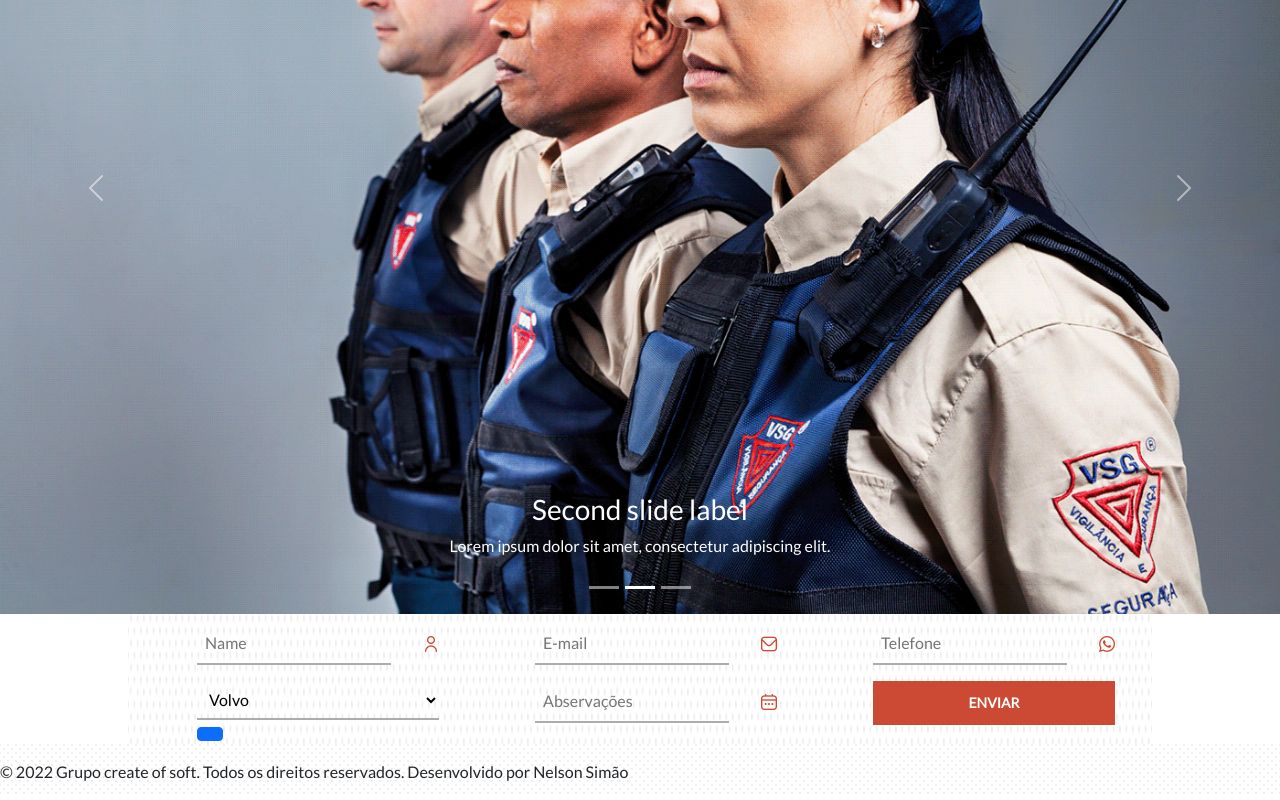
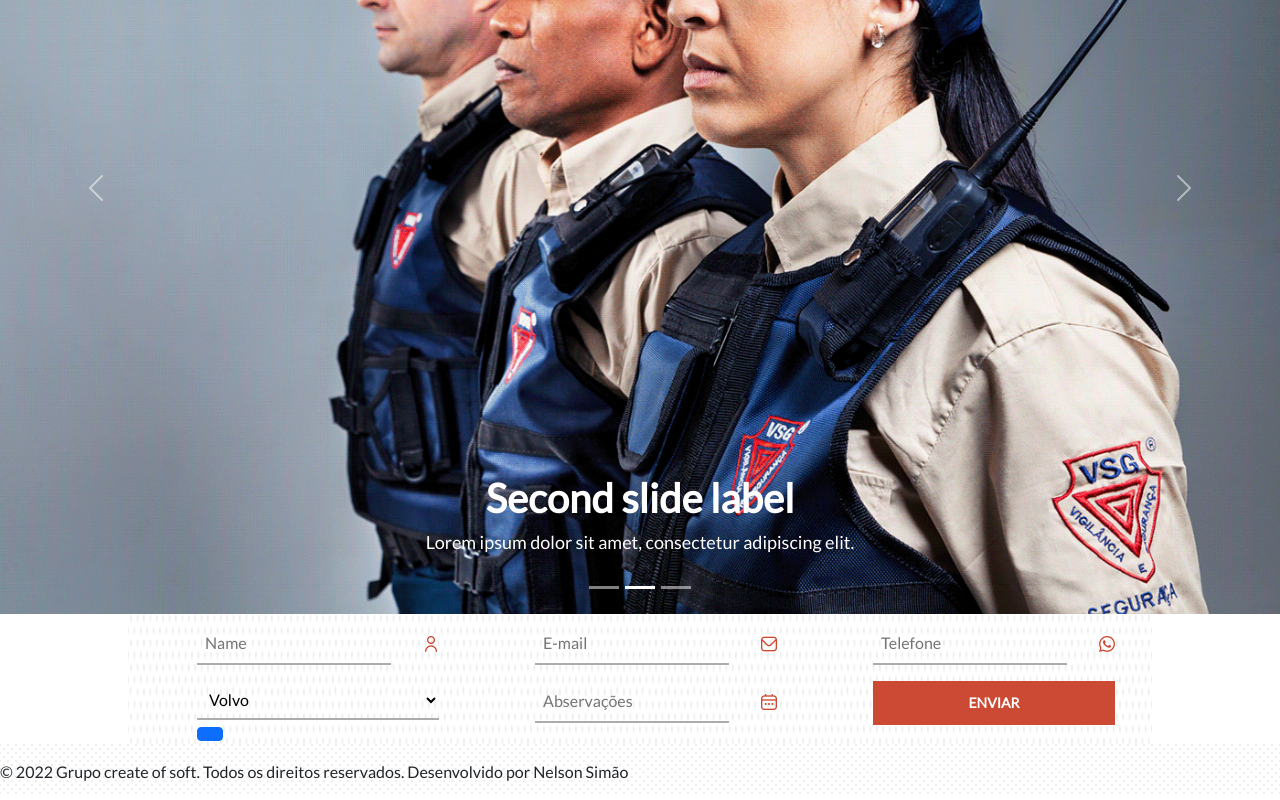
Before and after one commit to Nelson0Simao/Impresa-de-seguran-a, a React (Vite) app: page / in a window 1280 px wide. Shown: the part 633-1433 px from the top of the page. Built offline with nearby package versions, Linux system fonts and the light colour scheme.

Commit message:
novo push no slidy

```diff
--- a/src/components/content/Slidy/index.jsx
+++ b/src/components/content/Slidy/index.jsx
@@ -1,12 +1,13 @@
 import React from 'react';
 import Carousel from 'react-bootstrap/Carousel'
-import slidy1 from '/home/SrRoot/Documents/gitClone/impresa-de-seguranca/src/assets/img/slidy-1.png'
-import slidy2 from '/home/SrRoot/Documents/gitClone/impresa-de-seguranca/src/assets/img/slidy-2.png'
-import slidy3 from '/home/SrRoot/Documents/gitClone/impresa-de-seguranca/src/assets/img/slidy-3.png'
+import './style.css'
+import slidy1 from './../../../assets/img/slidy-1.png'
+import slidy2 from './../../../assets/img/slidy-2.png'
+import slidy3 from './../../../assets/img/slidy-3.png'
 
 function Slidy() {
   return (
-    <>
+    <div className='langh-slidy'>
         <Carousel fade>
         <Carousel.Item>
             <img
@@ -15,8 +16,8 @@ function Slidy() {
             alt="First slide"
             />
             <Carousel.Caption>
-      <h3>First slide label</h3>
-      <p>Nulla vitae elit libero, a pharetra augue mollis interdum.</p>
+            <h3 className='title-el-h3'>First slide label</h3>
+            <p className='sub-el-text'>Nulla vitae elit libero, a pharetra augue mollis interdum.</p>
             </Carousel.Caption>
         </Carousel.Item>
         <Carousel.Item>
@@ -27,8 +28,8 @@ function Slidy() {
             />
 
             <Carousel.Caption>
-      <h3>Second slide label</h3>
-      <p>Lorem ipsum dolor sit amet, consectetur adipiscing elit.</p>
+            <h3 className='title-el-h3'>Second slide label</h3>
+            <p className='sub-el-text'>Lorem ipsum dolor sit amet, consectetur adipiscing elit.</p>
             </Carousel.Caption>
         </Carousel.Item>
         <Carousel.Item>
@@ -39,12 +40,12 @@ function Slidy() {
             />
 
             <Carousel.Caption>
-      <h3>Third slide label</h3>
-      <p>Praesent commodo cursus magna, vel scelerisque nisl consectetur.</p>
+            <h3 className='title-el-h3'>Third slide label</h3>
+            <p className='sub-el-text'>Praesent commodo cursus magna, vel scelerisque nisl consectetur.</p>
             </Carousel.Caption>
         </Carousel.Item>
         </Carousel>
-    </>
+    </div>
   )
 }
 
--- a/src/components/content/Slidy/style.css
+++ b/src/components/content/Slidy/style.css
@@ -0,0 +1,14 @@
+.title-el-h3{
+    color:#FFFFFF;
+    font-weight: 700;
+    line-height: 40px;
+    font-size: 40px;
+    font-family: 'Lato', sans-serif;
+}
+.sub-el-text{
+    color:#FFFFFF;
+    line-height: 32px;
+    font-size: 18px;
+    font-weight: 400;
+    font-family: 'Lato', sans-serif;
+}
```
Also changed, not shown: src/assets/img/slidy-5.png (renamed from src/assets/img/slidy-4.png). Lines whose indentation alone changed are shown as unchanged.
